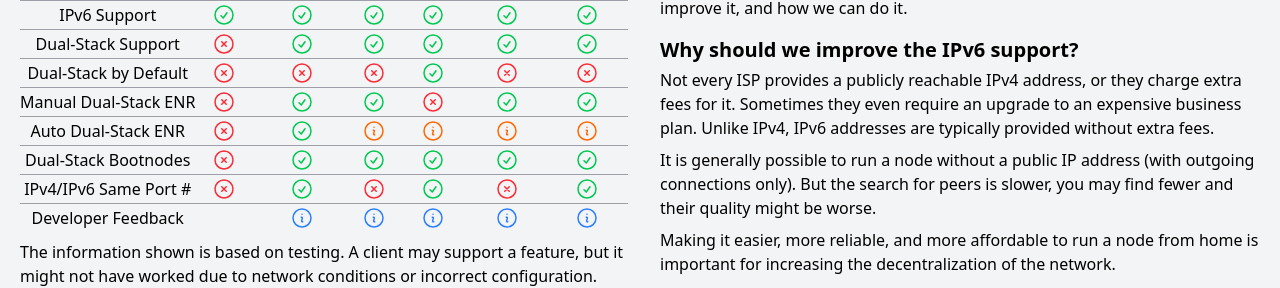
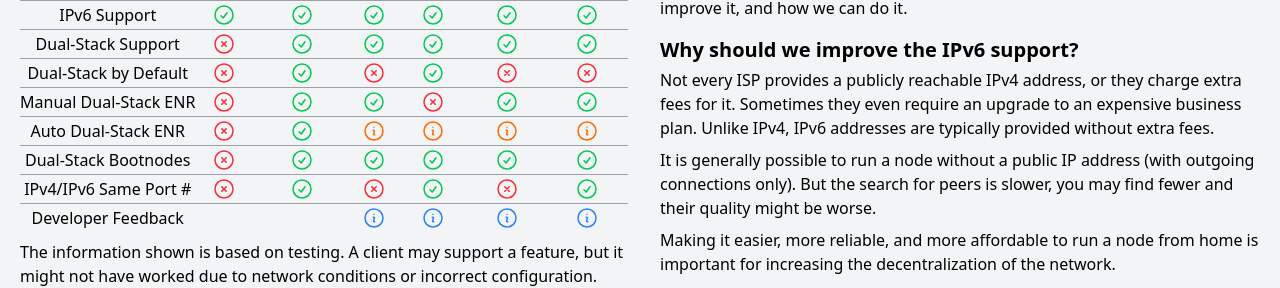
Before and after one commit to one-three-three-seven/ipv6eth, a Vue app: page / in a window 1280 px wide. Shown: the part 205-493 px from the top of the page. Built offline with nearby package versions, Linux system fonts and the light colour scheme.

Commit message:
update Lighthouse info

```diff
--- a/src/components/Table.vue
+++ b/src/components/Table.vue
@@ -62,7 +62,7 @@
                         <XCircleIcon class="red-icon" />
                     </td>
                     <td>
-                        <XCircleIcon class="red-icon" />
+                        <CheckCircleIcon class="green-icon" />
                     </td>
                     <td>
                         <XCircleIcon class="red-icon" />
@@ -167,7 +167,7 @@
                         <!-- Placeholder -->
                     </td>
                     <td>
-                        <InformationCircleIcon class="blue-icon" v-tooltip="{ content: 'More testing needed before dual-stack becomes default', delay: 0, triggers: ['hover', 'click'] }" />
+                        <!-- Placeholder -->
                     </td>
                     <td>
                         <InformationCircleIcon class="blue-icon" v-tooltip="{ content: 'More testing needed before dual-stack becomes default', delay: 0, triggers: ['hover', 'click'] }" />
```
